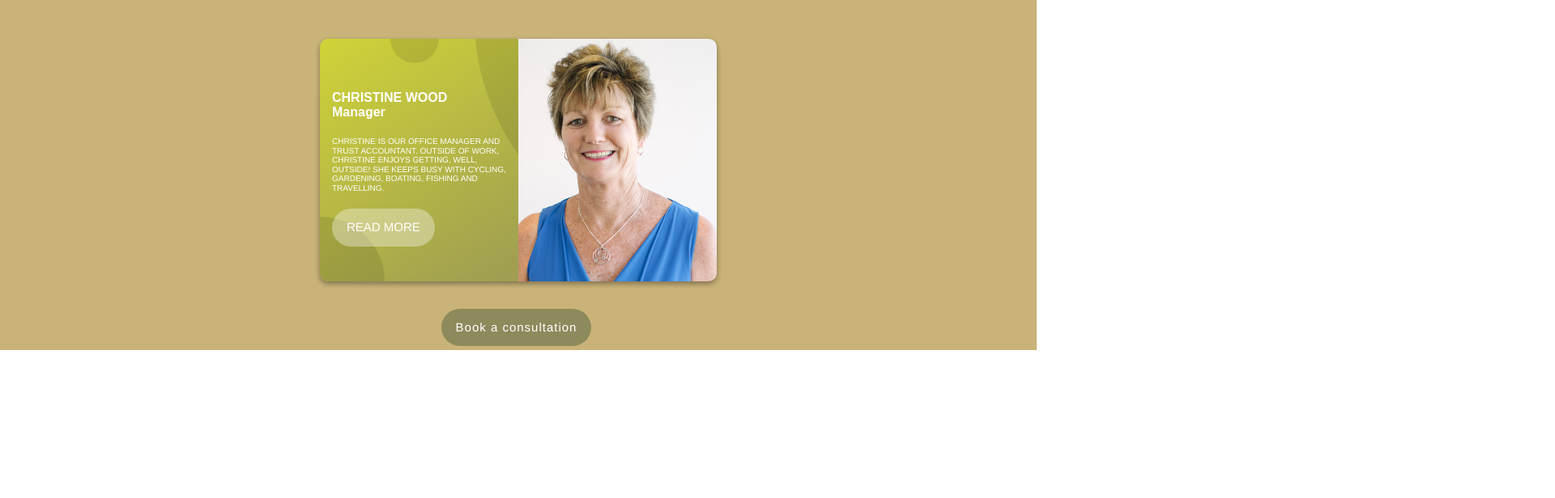
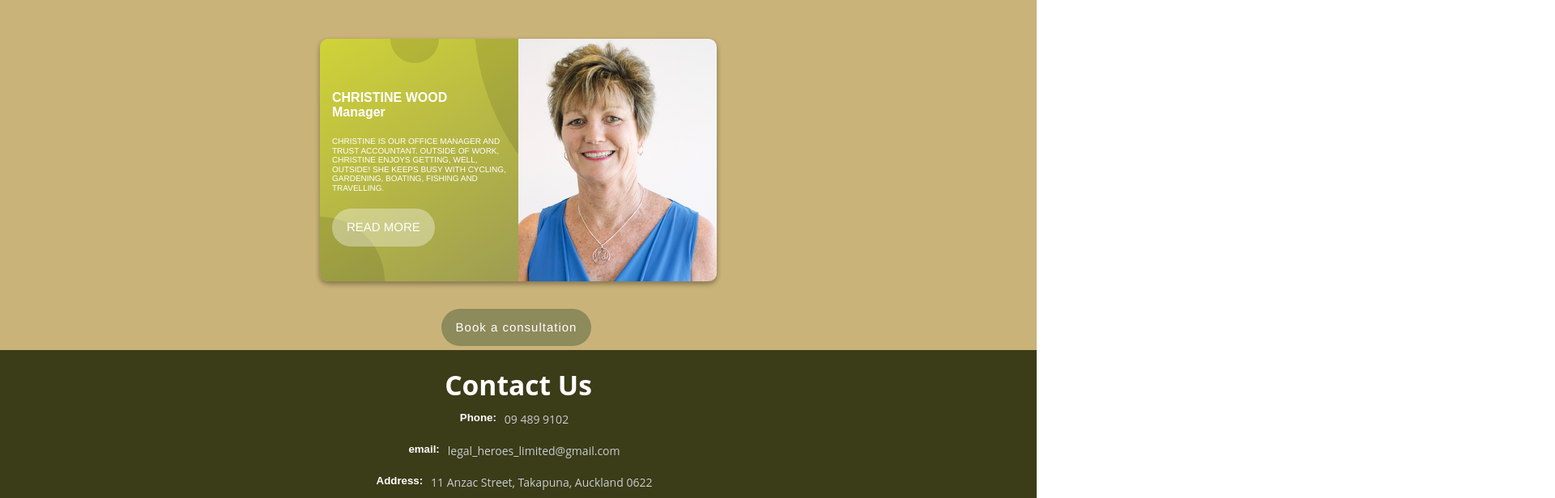
Before and after one commit to Vikentiij/Law-Firm-Site, a plain HTML site: page index.html in a window 1280 px wide. Shown: the part 3476-4092 px from the top of the page at 81% size, 1920 px wide, since content can reach past the window. Before the commit the page ends 3959 px from the top, so only its background shows below. Drawn offline with Linux system fonts and the light colour scheme.

Commit message:
Add footer Add footer section and change CSS file

```diff
--- a/css/style.css
+++ b/css/style.css
@@ -191,7 +191,7 @@
       }
 
 .break{
-  width: 10100%;
+  width: 100%;
   height: 50px;
 }
 
@@ -294,7 +294,7 @@
 
     .about {
       background-color: #cab379;
-      margin-bottom: 50px;
+
       text-align: center;
     }
 
@@ -410,3 +410,46 @@
       font-weight: 400;
       letter-spacing: 1px;
     }
+    .footer {
+      height: auto;
+      color: #fff;
+    position: non-fixed;
+    left: 0;
+    bottom: 0;
+    width: 100%;
+    background-color: #3b3c18;
+    color: white;
+    text-align: center;
+
+  }
+  .pfooter{
+    margin: 0;
+  }
+  .footer-content{
+      display: flex;
+      align-items: center;
+      justify-content: center;
+      flex-direction: column;
+      text-align: center;
+  }
+
+  .footer-content h3{
+      font-size: 2.1rem;
+
+      text-transform: capitalize;
+      margin: 0;
+      margin-top: 20px;
+  }
+  .line{
+    display: flex;
+  }
+  .footer-content h5{
+    margin: 10px auto;
+  }
+  .footer-content p{
+      max-width: 500px;
+      margin: 10px 10px;
+
+      font-size: 14px;
+      color: #cacdd2;
+  }
--- a/index.html
+++ b/index.html
@@ -252,7 +252,22 @@
   </div>
 
 
-
+  <div class="footer" style="margin: 0;">
+    <div class="footer-content">
+      <h3 id="contact">Contact Us</h3>
+      <!--add all information -->
+<div class="line">
+      <h5>Phone:</h5> <p>09 489 9102</p>
+    </div>
+    <div class="line">
+       <h5>  email:</h5><p> legal_heroes_limited@gmail.com</p>
+      </div>
+      <div class="line">
+        <h5> Address:</h5> <p> 11 Anzac Street, Takapuna,
+        Auckland 0622</p>
+      </div>
+  </div>
+  </div>
 
 
 
```
